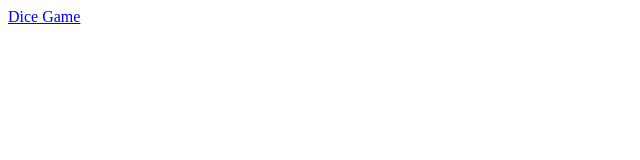
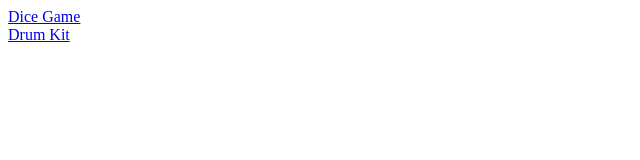
Before and after one commit to 403errors/Projects, a plain HTML site: page index.html in a window 1280 px wide. Shown: the full height of the page, 0-640 px from the left. Drawn offline with Linux system fonts and the light colour scheme.

Commit message:
added new drum kit in main page

```diff
--- a/index.html
+++ b/index.html
@@ -8,5 +8,7 @@
 </head>
 <body>
     <a href="./Dice Game/dice.html">Dice Game</a>
+    <br>
+    <a href="./Drum Kit/index.html">Drum Kit</a>
 </body>
 </html>
```
